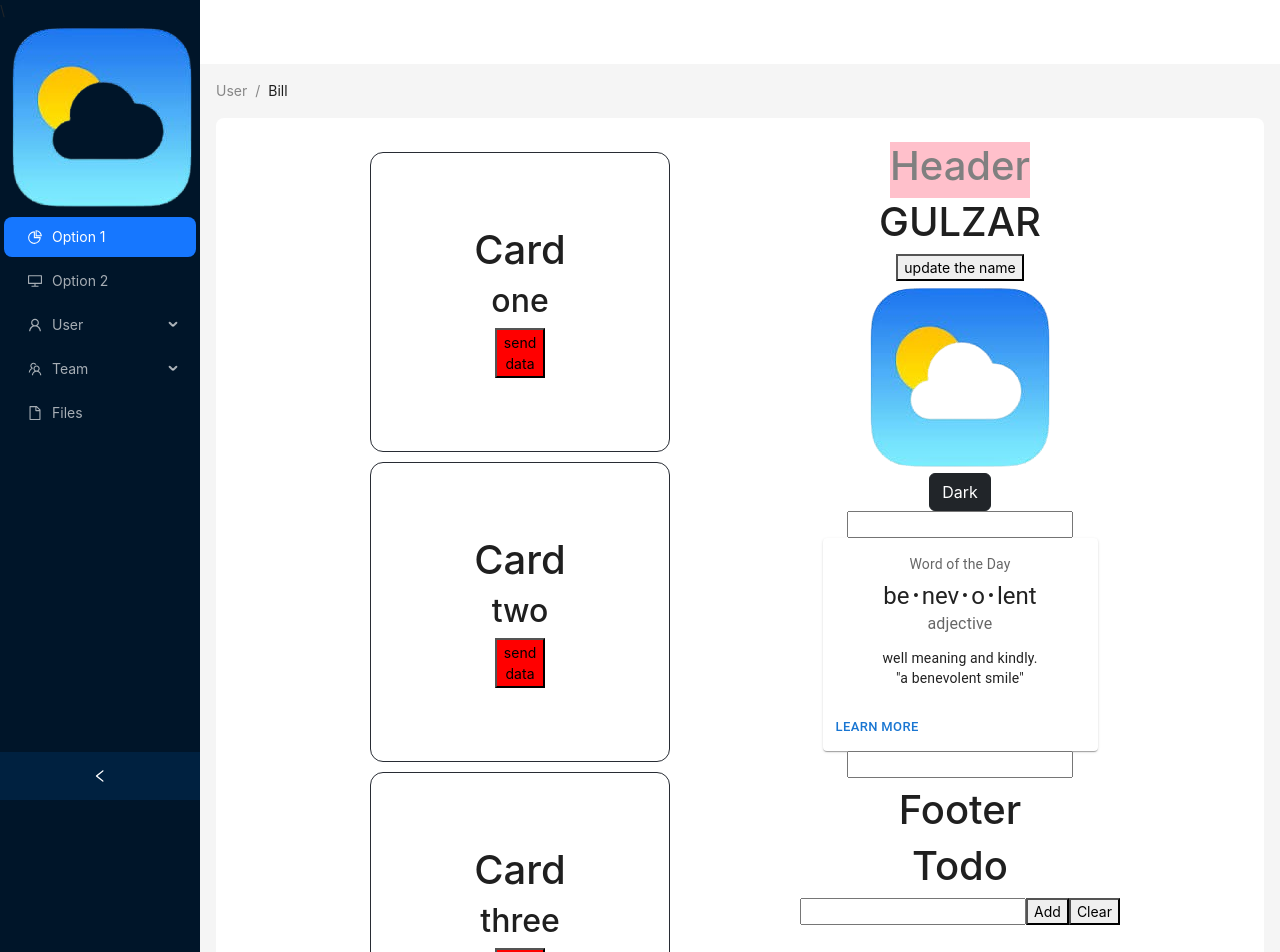
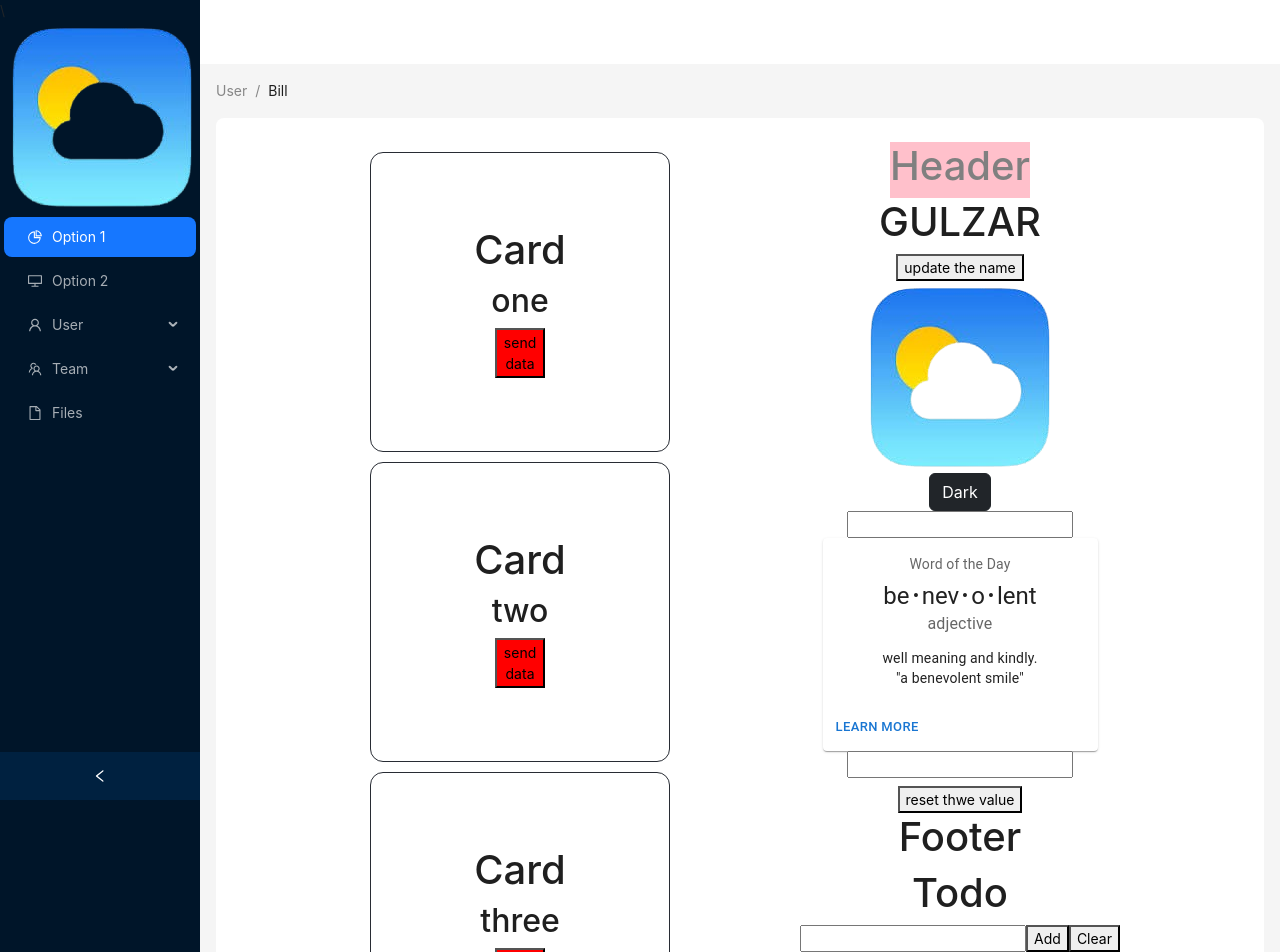
Before and after one commit to SyedGulzar786/react2, a React (Create React App) app: page / in a window 1280 px wide. Shown: the top 952 px of the page. Built offline with nearby package versions, Linux system fonts and the light colour scheme.

Commit message:
one way data binding and two way data binding

```diff
--- a/src/App.jsx
+++ b/src/App.jsx
@@ -73,8 +73,10 @@
 <Input onChange={(e) => console.log(e.target.value)} />
 
 <BasicCard />
-<input type="text" onChange={(e) => {setValue(e.target.value)}} />
+{/* one way data binding and two way data binding */}
+<input type="text" value={value} onChange={(e) => {setValue(e.target.value)}} />
 <h1>{value}</h1>
+<button onClick={() => setValue("")}>reset thwe value</button>
 <Footer />
 <Todo />
 </div>
```
